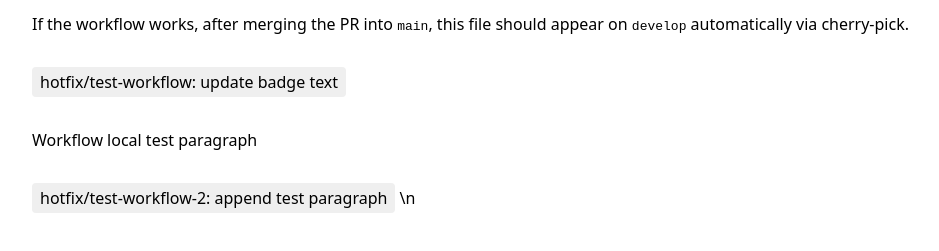
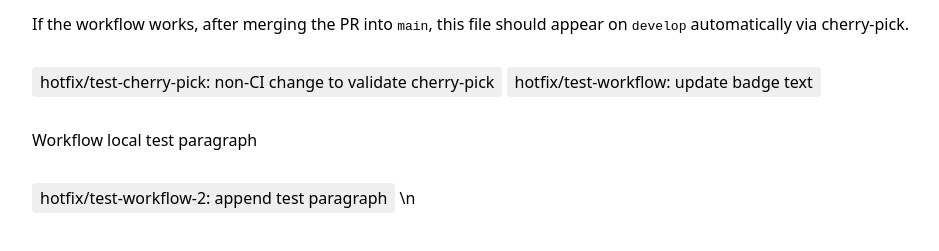
Before and after one commit to motez-trino/cherry-picking-workflow, a plain HTML site: page index.html in a window 1280 px wide. Shown: the part 129-380 px from the top of the page, without its empty margins (0-939 px from the left). Drawn offline with Linux system fonts and the light colour scheme.

Commit message:
hotfix: test cherry-pick non-CI change in index.html

```diff
--- a/index.html
+++ b/index.html
@@ -13,6 +13,7 @@
     <h1>Cherry-Pick Workflow Test</h1>
     <p>This page was added on the <span class="badge">hotfix/add-index</span> branch.</p>
     <p>If the workflow works, after merging the PR into <code>main</code>, this file should appear on <code>develop</code> automatically via cherry-pick.</p>
+    <p class="badge">hotfix/test-cherry-pick: non-CI change to validate cherry-pick</p>
     <p class="badge">hotfix/test-workflow: update badge text</p>
     <p>Workflow local test paragraph</p>
     <p class="badge">hotfix/test-workflow-2: append test paragraph</p>
```
